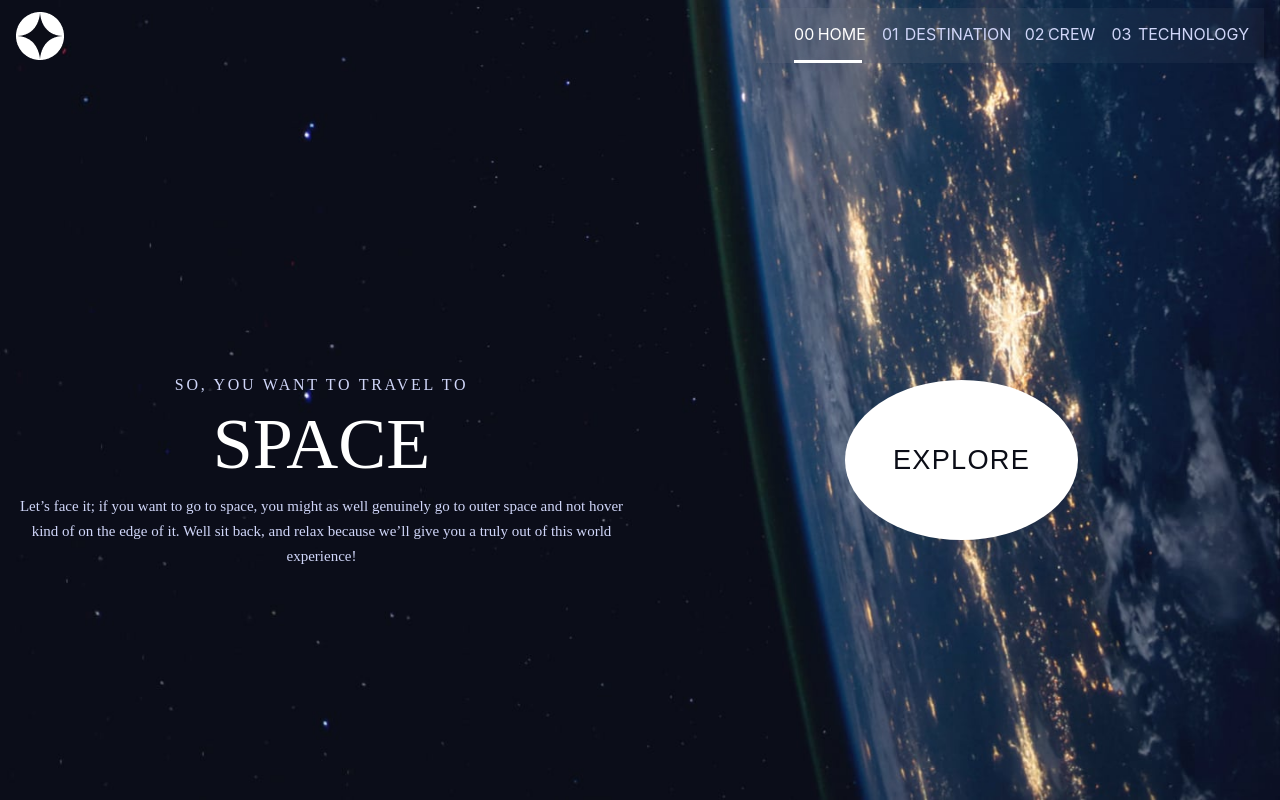
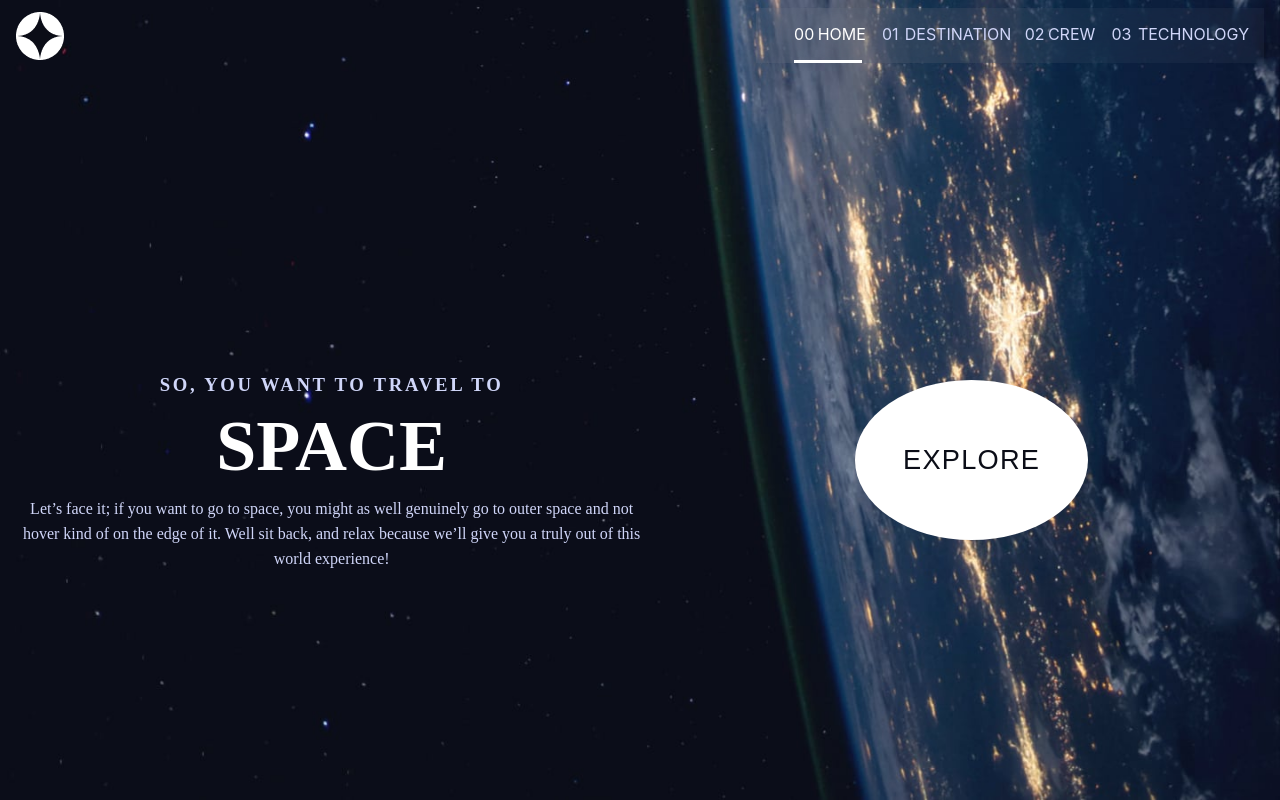
Before and after one commit to abeeebdon/space-tour, a React (Create React App) app: page / in a window 1280 px wide. Built offline with nearby package versions, Linux system fonts and the light colour scheme.

Commit message:
Adding the home experience

```diff
--- a/src/App.js
+++ b/src/App.js
@@ -1,6 +1,6 @@
 import { useState } from 'react'
 import Header from './components/Header'
-import Home from './pages/home/index'
+import Home from './pages/home/Index'
 import Destination from './pages/destination/Index'
 import Crew from './pages/crew/Index'
 import Technology from './pages/technology/Index'
--- a/src/pages/home/index.js
+++ b/src/pages/home/index.js
@@ -1,4 +1,7 @@
-const index = () => {
+import { useNavigate } from 'react-router-dom'
+
+const Index = () => {
+  const navigate = useNavigate()
   return (
     <section className="home">
       <div className="text">
@@ -12,9 +15,15 @@ const index = () => {
         </p>
       </div>
       <div className="btn-container">
-        <button>Explore</button>
+        <button
+          onClick={() => {
+            navigate('/destination')
+          }}
+        >
+          Explore
+        </button>
       </div>
     </section>
   )
 }
-export default index
+export default Index
--- a/src/styles/home.scss
+++ b/src/styles/home.scss
@@ -21,14 +21,13 @@
   }
   .text {
     margin-bottom: 0px;
+    font-weight: 400;
+
     h3 {
       padding-top: 1.5rem;
       color: #d0d6f9;
       text-align: center;
       font-family: Barlow Condensed;
-      font-size: 1rem;
-      font-style: normal;
-      font-weight: 400;
       letter-spacing: 2.7px;
     }
     h2 {
@@ -36,7 +35,6 @@
       text-align: center;
       font-family: Bellefair;
       font-size: 4.5rem;
-      font-weight: 400;
       line-height: 100px;
     }
     p {
@@ -44,9 +42,6 @@
       color: #d0d6f9;
       text-align: center;
       font-family: Barlow;
-      font-size: 15px;
-      font-style: normal;
-      font-weight: 400;
       line-height: 25px;
     }
   }
@@ -71,6 +66,11 @@
       font-size: 1.7rem;
       font-weight: 400;
       letter-spacing: 1.25px;
+      box-shadow: none;
+      &:hover {
+        box-shadow: inset 0 0 0 1.2rem #696868;
+        border: none;
+      }
     }
   }
 }
```
